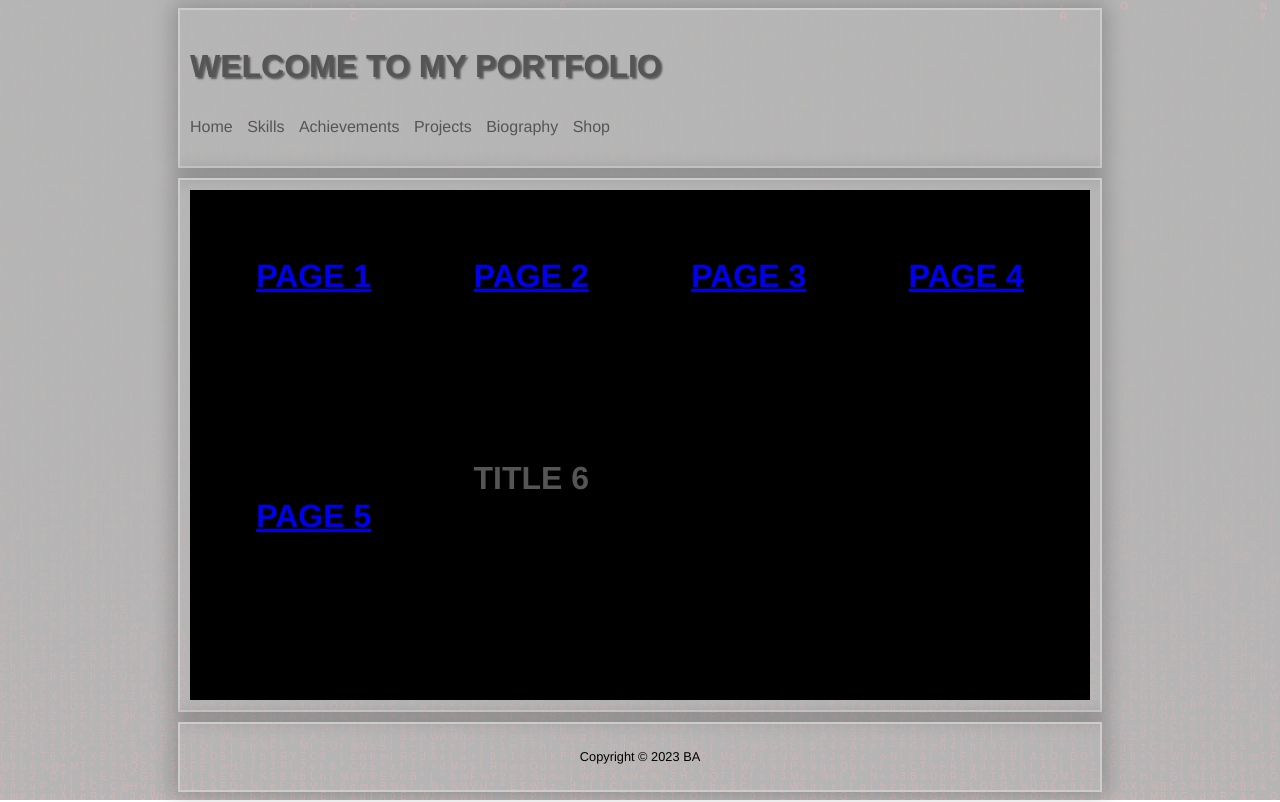
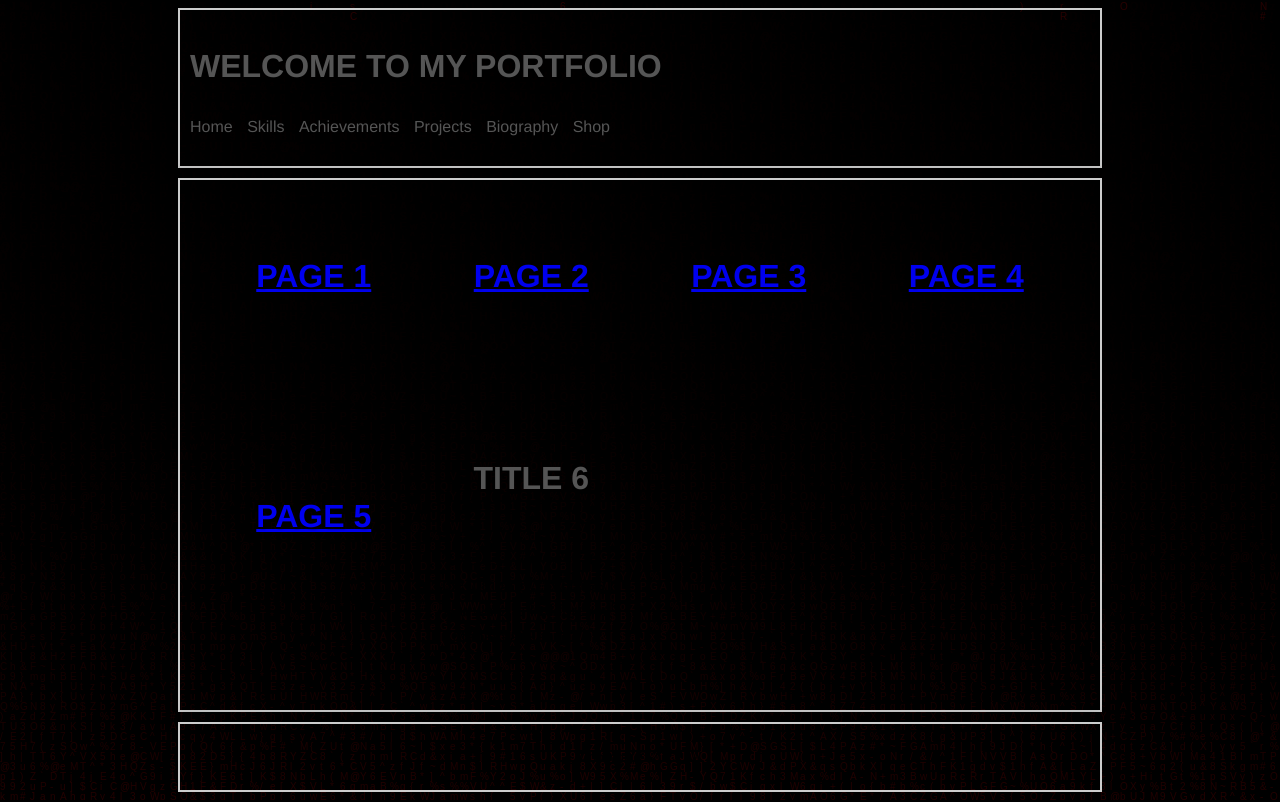
Before and after one commit to BAfoSHO/BAfoSHO.com, a website: page src/index.html in a window 1280 px wide. Drawn offline with Linux system fonts and the light colour scheme.

Commit message:
update 1.0.6

```diff
--- a/src/styles.css
+++ b/src/styles.css
@@ -2,7 +2,7 @@ body {
     font-family: 'Helvetica Neue', Arial, sans-serif;
     font-size: 16px;
     font-weight: normal;
-    background-color: var(--background-color-dark);
+    background-color: black;
     color: var(--text-color-dark);
     line-height: 1.6;
     transition: background-color 0.5s, color 0.5s;
@@ -154,7 +154,7 @@ canvas {display:block;}
   grid-template-columns: repeat(auto-fill, minmax(200px, 1fr));
   gap: 10px;
   padding: 20px;
-  background: black;
+  background: transparent;
   position: relative;
   z-index: 1;
 }
```
